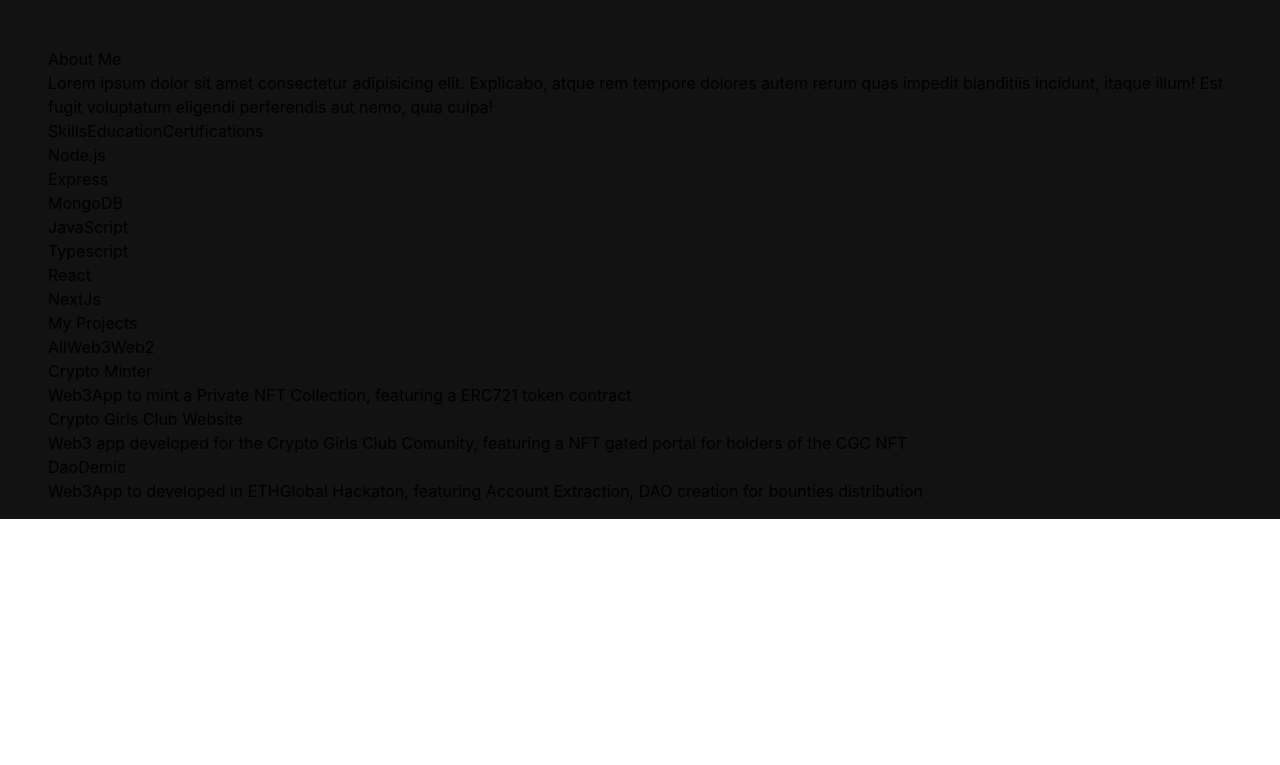
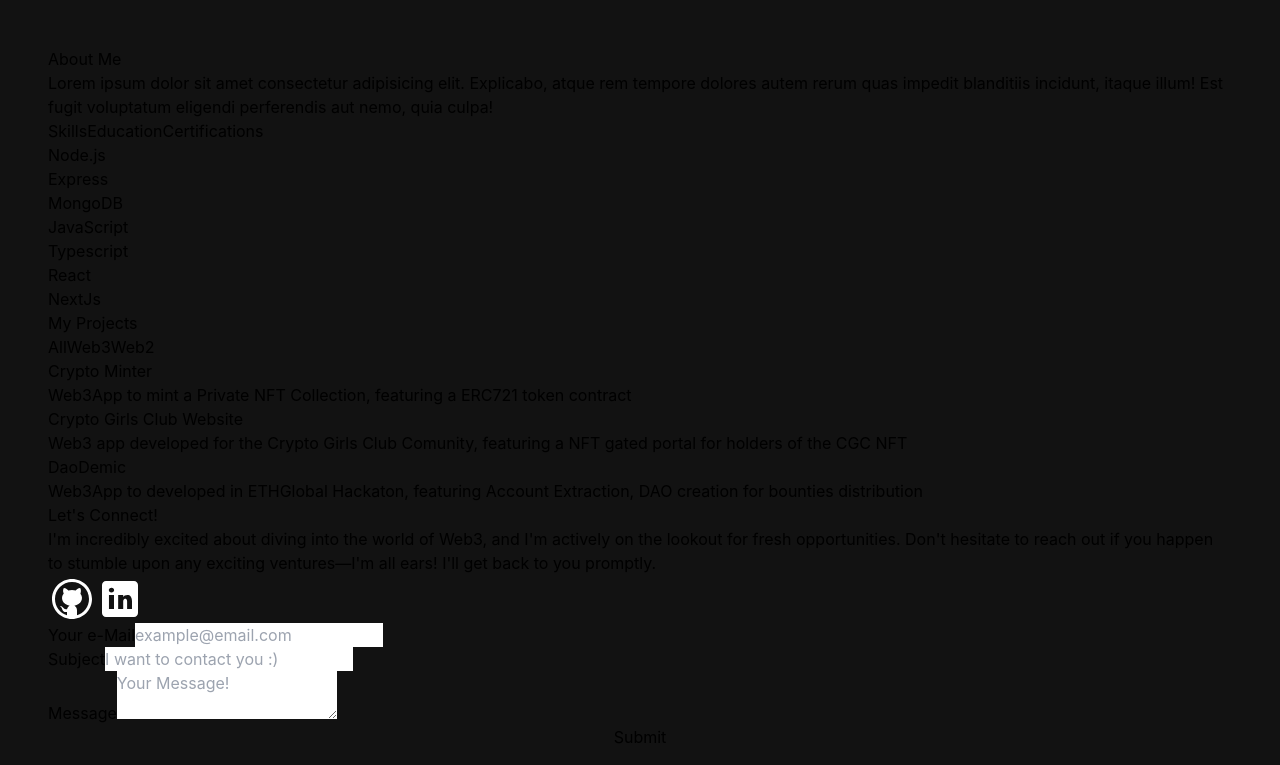
Before and after one commit to marita703/portfolio, a Next.js app: page / in a window 1280 px wide. Shown: the part 809-1574 px from the top of the page. Before the commit the page ends 1328 px from the top, so only its background shows below. Built offline with nearby package versions, Linux system fonts and the light colour scheme; what @rainbow-me/rainbowkit, wagmi would draw is missing.

Commit message:
finished email section

```diff
--- a/Components/EmailSection.tsx
+++ b/Components/EmailSection.tsx
@@ -0,0 +1,90 @@
+import React from "react";
+import GithubIcon from "public/Icons/github-icon.svg";
+import LinkedinIcon from "public/Icons/linkedin-icon.svg";
+import Link from "next/link";
+import Image from "next/image";
+
+function EmailSection() {
+  return (
+    <section className="grid md:grid-cols-2 my-12 md:my-0 py-24 gap-4 relative">
+      <div className="bg-[radial-gradient(ellipse_at_center,_var(--tw-gradient-stops))] from-purple-900 to-transparent rounded-full h-80 w-80 z-0 blur-lg absolute top-3/4 -left-4 transform -translate-x-1/2 -translate-1/2"></div>
+      <div className="z-10">
+        <h5 className="text-white text-xl font-bold my-2 ">Let's Connect!</h5>
+        {/* this is a max with medium so it does not expand to the full lengh of the grid */}
+        <p className="text-[#ADB7BE] mb-4 max-w-md">
+          I'm incredibly excited about diving into the world of Web3, and I'm
+          actively on the lookout for fresh opportunities. Don't hesitate to
+          reach out if you happen to stumble upon any exciting ventures—I'm all
+          ears! I'll get back to you promptly.
+        </p>
+        <div className="socials flex flex-row gap-2">
+          <Link href="https://github.com/marita703">
+            <Image src={GithubIcon} alt="github icon" />
+          </Link>
+          <Link href="https://www.linkedin.com/in/maramartinez/">
+            <Image src={LinkedinIcon} alt="linkedin icon" />
+          </Link>
+        </div>
+      </div>
+      <div>
+        <form className="flex flex-col gap-4">
+          <div>
+            <label
+              htmlFor="email"
+              className="text-white block mb-2 text-sm font-medium"
+            >
+              Your e-Mail
+            </label>
+            <input
+              type="email"
+              id="email"
+              name="email"
+              required
+              placeholder="example@email.com"
+              className="bg-[#18191E] border border-[#3335F] placeholder-[#9CA2A9] text-gray-100 text-sm rounded-lg block w-full p-2.5"
+            />
+          </div>
+          <div>
+            <label
+              htmlFor="subject"
+              className="text-white block mb-2 text-sm font-medium"
+            >
+              Subject
+            </label>
+            <input
+              type="text"
+              id="subject"
+              name="subject"
+              required
+              placeholder="I want to contact you :)"
+              className="bg-[#18191E] border border-[#3335F] placeholder-[#9CA2A9] text-gray-100 text-sm rounded-lg block w-full p-2.5"
+            />
+          </div>
+          <div>
+            <label
+              htmlFor="message"
+              className="text-white block mb-2 text-sm font-medium"
+            >
+              Message
+            </label>
+            <textarea
+              id="message"
+              name="message"
+              required
+              placeholder="Your Message!"
+              className="bg-[#18191E] border border-[#3335F] placeholder-[#9CA2A9] text-gray-100 text-sm rounded-lg block w-full p-2.5"
+            />
+          </div>
+          <button
+            type="submit"
+            className="bg-purple-500 hover:bg-purple-600 text-white font-medium py-2.5 px-5 w-full rounded-lg"
+          >
+            Submit
+          </button>
+        </form>
+      </div>
+    </section>
+  );
+}
+
+export default EmailSection;
--- a/pages/index.tsx
+++ b/pages/index.tsx
@@ -6,6 +6,7 @@
 import Navbar from "../Components/Navbar";
 import AboutSection from "../Components/AboutSection";
 import Projects from "../Components/Projects";
+import EmailSection from "../Components/EmailSection";
 
 const Home: NextPage = () => {
   return (
@@ -15,6 +16,7 @@
         <HeroSection />
         <AboutSection />
         <Projects />
+        <EmailSection />
       </div>
     </main>
   );
```
Also changed, not shown: public/Icons/github-icon.svg (added), public/Icons/linkedin-icon.svg (added).
